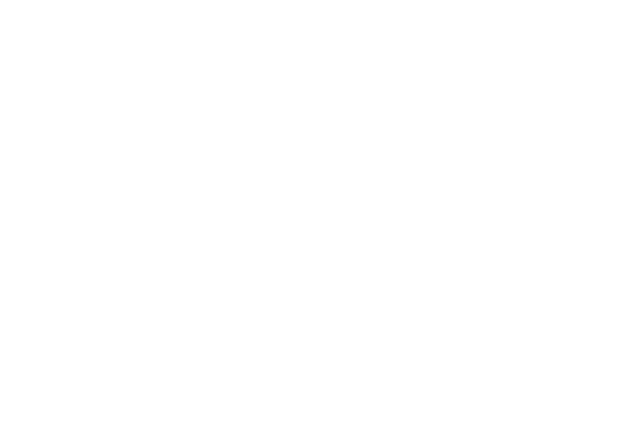
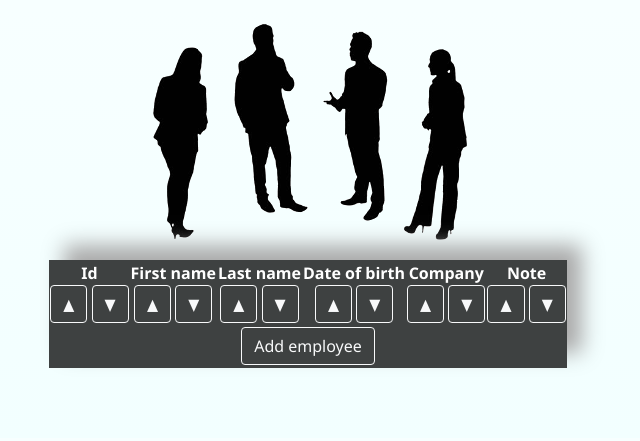
Before and after one commit to DanielLepszy/WawCode, a plain HTML site: page index.html in a window 1280 px wide. Shown: the whole page, without its empty margins (332-972 px from the left). Drawn offline with nearby package versions, Linux system fonts and the light colour scheme.

Commit message:
Add styles, cells to the table

```diff
--- a/css/main.css
+++ b/css/main.css
@@ -0,0 +1,41 @@
+.dogs-app
+{
+/* Permalink - use to edit and share this gradient: http://colorzilla.com/gradient-editor/#f7ffff+2,f2ffff+100 */
+background: rgb(247,255,255); /* Old browsers */
+background: -moz-linear-gradient(top, rgba(247,255,255,1) 2%, rgba(242,255,255,1) 100%); /* FF3.6-15 */
+background: -webkit-linear-gradient(top, rgba(247,255,255,1) 2%,rgba(242,255,255,1) 100%); /* Chrome10-25,Safari5.1-6 */
+background: linear-gradient(to bottom, rgba(247,255,255,1) 2%,rgba(242,255,255,1) 100%); /* W3C, IE10+, FF16+, Chrome26+, Opera12+, Safari7+ */
+filter: progid:DXImageTransform.Microsoft.gradient( startColorstr='#f7ffff', endColorstr='#f2ffff',GradientType=0 ); /* IE6-9 */
+    padding: 20px;
+}
+.dogs-app {
+    font-family: 'Courier New', Courier, monospace;
+    display: flex;
+    flex-flow: column;
+}
+
+.main-title,
+.dog-image-container {
+    align-self: center;
+    margin-bottom:20px;
+}
+
+.fixed-table {
+    max-width: 720px;
+    box-shadow: 15px -15px 20px #aaaaaa;
+    align-self: center;
+    font-family: 'Segoe UI', Tahoma, Geneva, Verdana, sans-serif;
+    margin-bottom:50px;
+    text-align: center;
+    color:white
+
+}
+
+.fixed-table tr:nth-child(even) {
+    background-color:#FC0604;
+}
+
+.fixed-table tr:nth-child(odd) {
+    background-color: #000000be;
+;
+}
--- a/index.html
+++ b/index.html
@@ -8,9 +8,74 @@
     <meta name="viewport" content="width=device-width, initial-scale=1">
     <link rel="stylesheet" type="text/css" media="screen" href="css/main.css" />
     <link rel="stylesheet" href="https://maxcdn.bootstrapcdn.com/bootstrap/4.0.0/css/bootstrap.min.css" integrity="sha384-Gn5384xqQ1aoWXA+058RXPxPg6fy4IWvTNh0E263XmFcJlSAwiGgFAW/dAiS6JXm"
-    crossorigin="anonymous">
+        crossorigin="anonymous">
 </head>
-<body>
+
+<body class="dogs-app">
+    <h1 class="main-title">
+        <img src="Images/employee.png" alt='Logo'>
+    </h1>
+    <table class="fixed-table" id="dogsContainer">
+        <thead class="fixed-table_head">
+            <tr>
+                <th>
+                    Id
+                    <div valign="bottom">
+                        <button class="btn btn-outline-light">&#x25B2</button>
+                        <button class="btn btn-outline-light">&#x25BC</button>
+                    </div>
+                </th>
+                <th>
+                    First name
+                    <div valign="bottom">
+                        <button class="btn btn-outline-light">&#x25B2</button>
+                        <button class="btn btn-outline-light">&#x25BC</button>
+                    </div>
+                </th>
+                <th>
+                    Last name
+                    <div valign="bottom">
+                        <button class="btn btn-outline-light">&#x25B2</button>
+                        <button class="btn btn-outline-light">&#x25BC</button>
+                    </div>
+                </th>
+                <th>
+                    Date of birth
+                    <div valign="bottom">
+                        <button valign="bottom" class="btn btn-outline-light">&#x25B2</button>
+                        <button class="btn btn-outline-light">&#x25BC</button>
+                    </div>
+                </th>
+                <th>
+                    Company
+                    <div valign="bottom">
+                        <button valign="bottom" class="btn btn-outline-light">&#x25B2</button>
+                        <button class="btn btn-outline-light">&#x25BC</button>
+                    </div>
+                </th>
+                <th>
+                    Note
+                    <div valign="bottom">
+                        <button valign="bottom" class="btn btn-outline-light">&#x25B2</button>
+                        <button class="btn btn-outline-light">&#x25BC</button>
+                    </div>
+                </th>
+
+            </tr>
+        </thead>
+        <tbody class="fixed-table_body">
+
+        </tbody>
+        <tfoot>
+            <tr>
+
+                <td colspan='100%' style="text-align: center; padding:3px;">
+                    <button type="button" class="btn btn-outline-light">Add employee</button>
+                </td>
+
+            </tr>
+        </tfoot>
+    </table>
 </body>
 
 </html>
```
Also changed, not shown: Images/employee.png (added), js/main.js (added).
